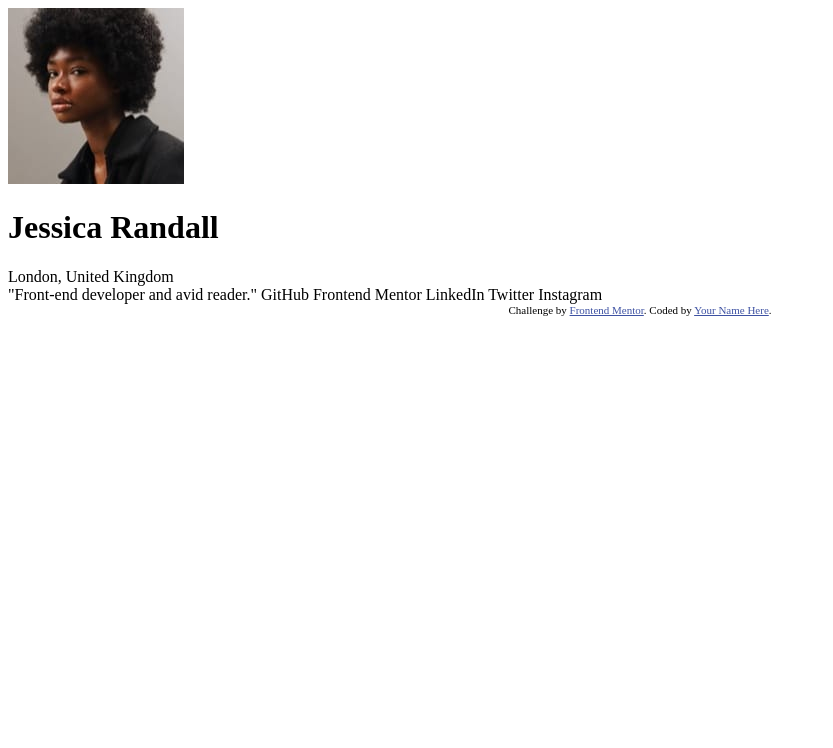
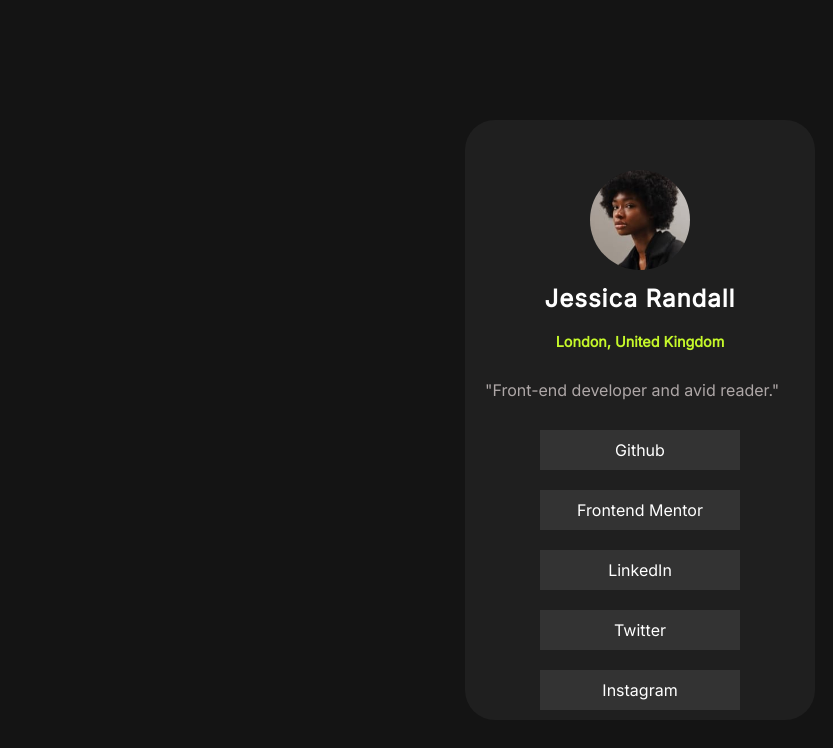
Before and after one commit to is44co/social-links-profile-main, a plain HTML site: page index.html in a window 1280 px wide. Shown: the whole page, without its empty margins (0-833 px from the left). Drawn offline with Linux system fonts and the light colour scheme.

Commit message:
finished

```diff
--- a/index.html
+++ b/index.html
@@ -13,11 +13,13 @@
     .attribution { font-size: 11px; text-align: center; }
     .attribution a { color: hsl(228, 45%, 44%); }
   </style>
+  <link rel="stylesheet" href="./style.css">
 </head>
 <body>
+  <div class="main-1">
 <div class="container">
-<div>
-  <div>
+<div class="main">
+  <div class="image">
     <img src="./assets/images/avatar-jessica.jpeg" alt="">
   </div>
   <div class="name">
@@ -25,27 +27,23 @@
       Jessica Randall
     </h1>
   </div>
-  <div class="adress">London, United Kingdom</div>
+  <div class="adress"><p>London, United Kingdom</p></div>
 
+</div>
+<div> <p class="pp"> "Front-end developer and avid reader."</p></div>
+<div class="buttons">
+<a  class="butt" href="#">Github</a>
+<a  class="butt" href="#">Frontend Mentor</a>
+<a   class="butt" href="#">LinkedIn</a>
+<a class="butt"  href="#">Twitter</a>
+<a class="butt" href="#">Instagram</a>
+
+
+
+</div>
 </div>
 
 
 </div>
-
-
-
-
-  "Front-end developer and avid reader."
-
-  GitHub
-  Frontend Mentor
-  LinkedIn
-  Twitter
-  Instagram
-
-  <div class="attribution">
-    Challenge by <a href="https://www.frontendmentor.io?ref=challenge" target="_blank">Frontend Mentor</a>.
-    Coded by <a href="#">Your Name Here</a>.
-  </div>
 </body>
 </html>
--- /dev/null
+++ b/style.css
@@ -0,0 +1,87 @@
+@import url('https://fonts.googleapis.com/css2?family=Inter&display=swap');
+*{
+    margin: 0;
+    padding: 0;
+    box-sizing: border-box;
+}
+body{
+    background-color: hsl(0, 0%, 8%);
+   width: 100%;
+   height: 100%;
+font-family: Inter;
+}
+.adress p
+{
+    color: hsl(75, 94%, 57%);
+}
+.container{
+   background-color: antiquewhite;
+   height: 600px;
+   width:350px;
+   margin:120px auto ;
+   background-color: hsl(0, 0%, 12%);
+   border-radius: 30px;
+
+}
+.main{
+    display: flex;
+    flex-direction: column;
+    justify-content: center;
+    align-items: center;
+    border-radius: 50px;
+}
+.buttons{
+    display: flex;
+    flex-direction: column;
+    justify-content: space-around;
+    align-items: center;
+    margin-bottom: 10px;
+}
+.main-1{
+    display: flex;
+    justify-content: center;
+    align-items: center;
+    border-radius: 50px;
+
+
+}
+img{
+    border-radius: 50%;
+    width: 100px;
+    margin: 50px 0 0 0;
+}
+.image{
+
+}
+.head{
+ padding: 10px;
+    color: hsl(0, 0%, 100%);
+    font-size: 1.5em;
+    font-weight: 600;
+    letter-spacing: 1px;
+
+}
+.adress{
+    padding: 10px;
+    font-weight: 700;
+    font-size: 0.9em;
+}
+.pp{
+    color: hsl(0, 4%, 67%);
+    font-weight: 400;
+   padding: 20px;
+   max-width 100% ;
+}
+a{
+    text-decoration: none;
+    background-color:hsl(0, 0%, 20%) ;
+    margin: 10px;
+    text-align: center;
+    color: white;
+}
+.butt{
+ max-width: 100%;
+ width: 200px;
+ padding: 10px 25px;
+
+}
```
